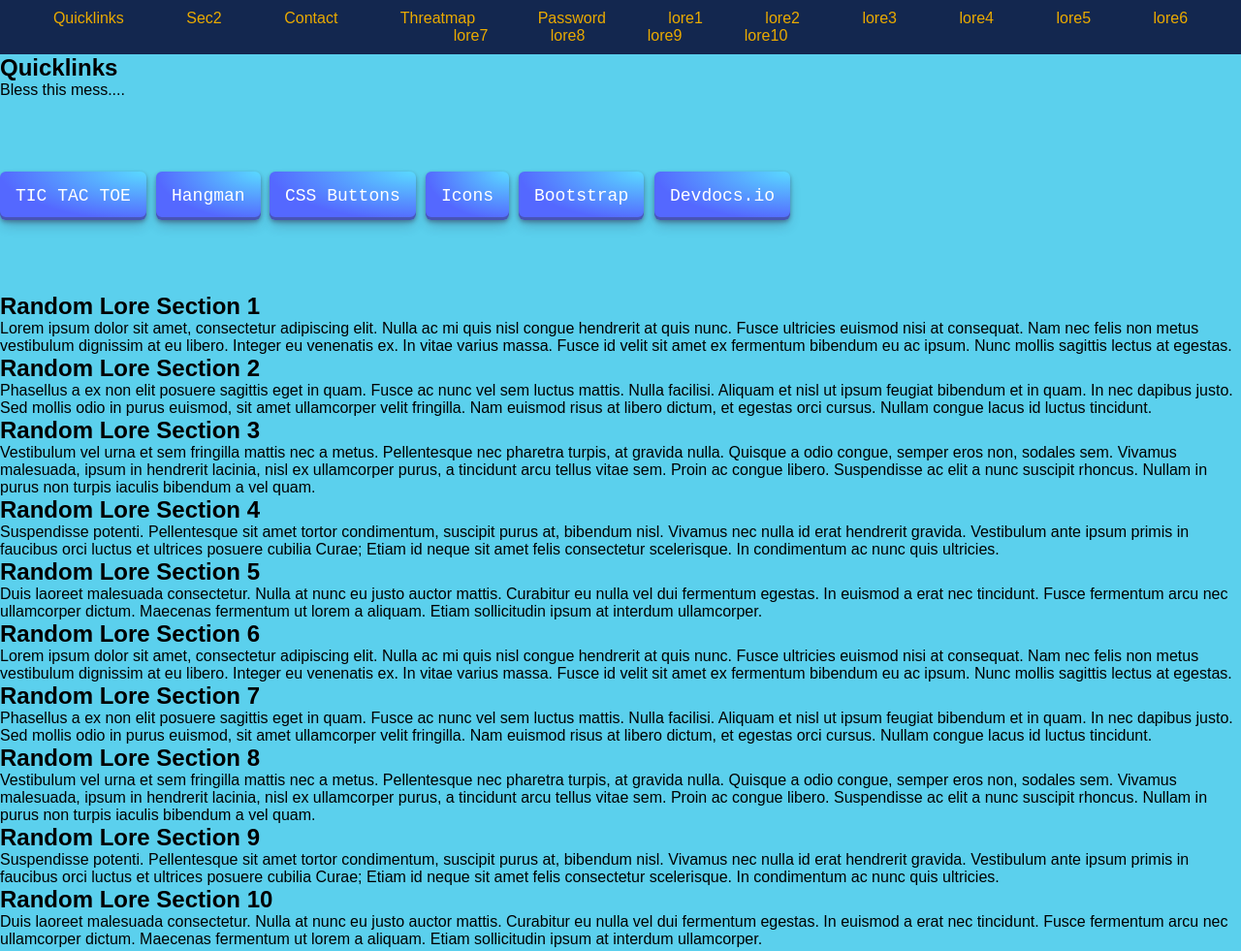
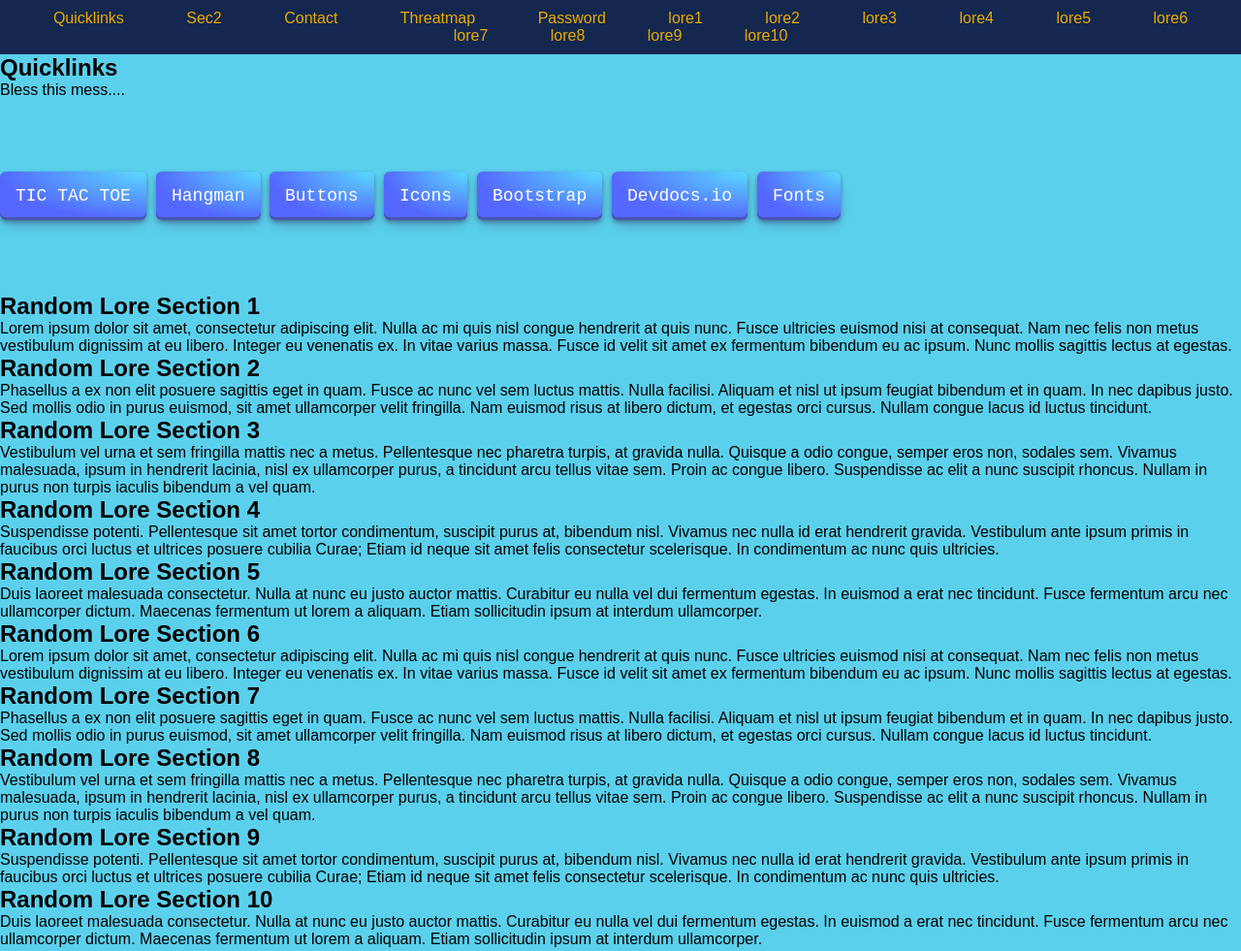
Before and after one commit to lucolvin/lukecolvin.com, a plain HTML site: page index.html in a window 1280 px wide. Shown: the top 981 px of the page at 97% size. Drawn offline with Linux system fonts and the light colour scheme.

Commit message:
Update index.html

```diff
--- a/index.html
+++ b/index.html
@@ -60,7 +60,7 @@
             </form>
 
             <form action="https://getcssscan.com/css-buttons-examples">
-                <button class="button-29" role="button">CSS Buttons</button>
+                <button class="button-29" role="button">Buttons</button>
             </form>
 
             <form action="https://www.potlabicons.com">
@@ -73,6 +73,10 @@
 
             <form action="https://devdocs.io">
                 <button class="button-29" role="button">Devdocs.io</button>
+            </form>
+
+            <form action="https://fonts.google.com">
+                <button class="button-29" role="button">Fonts</button>
             </form>
 
         </div>
```
